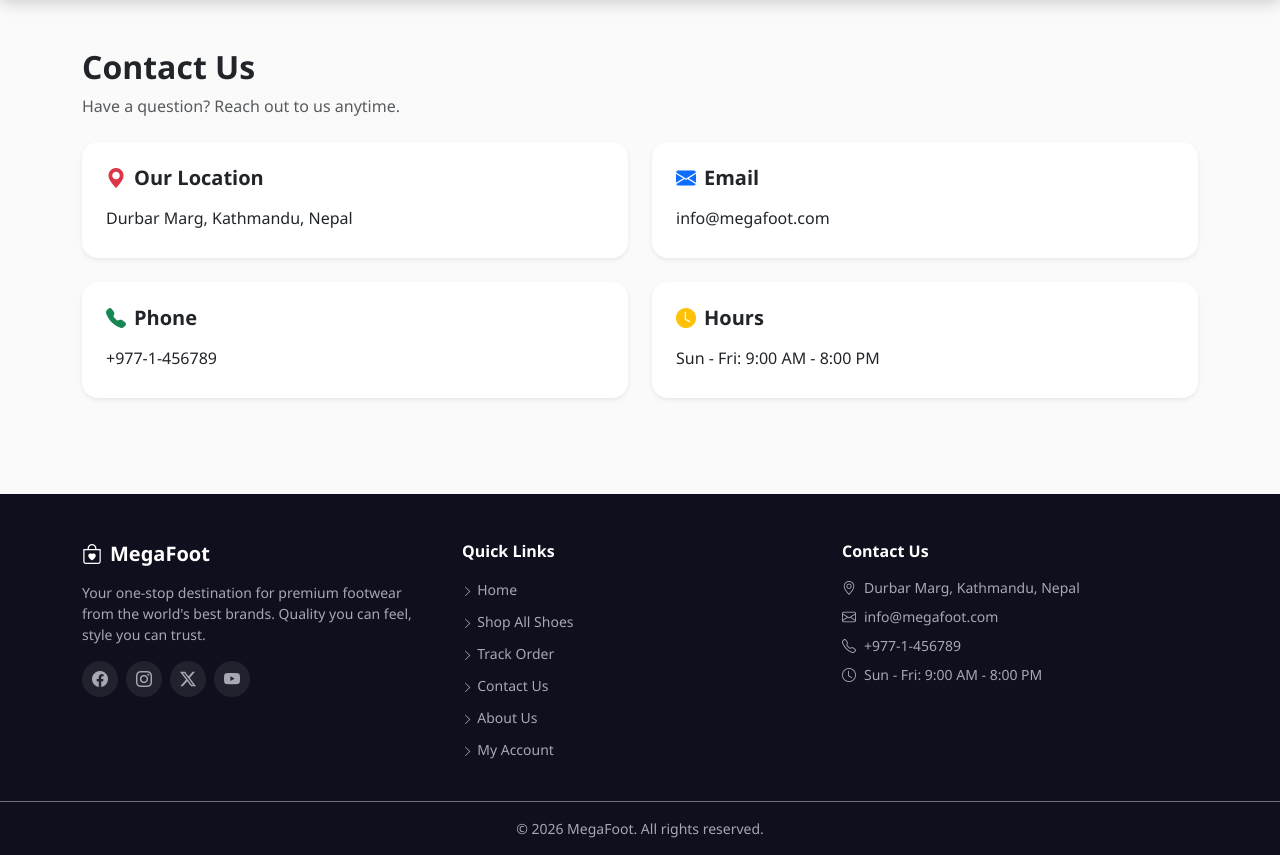
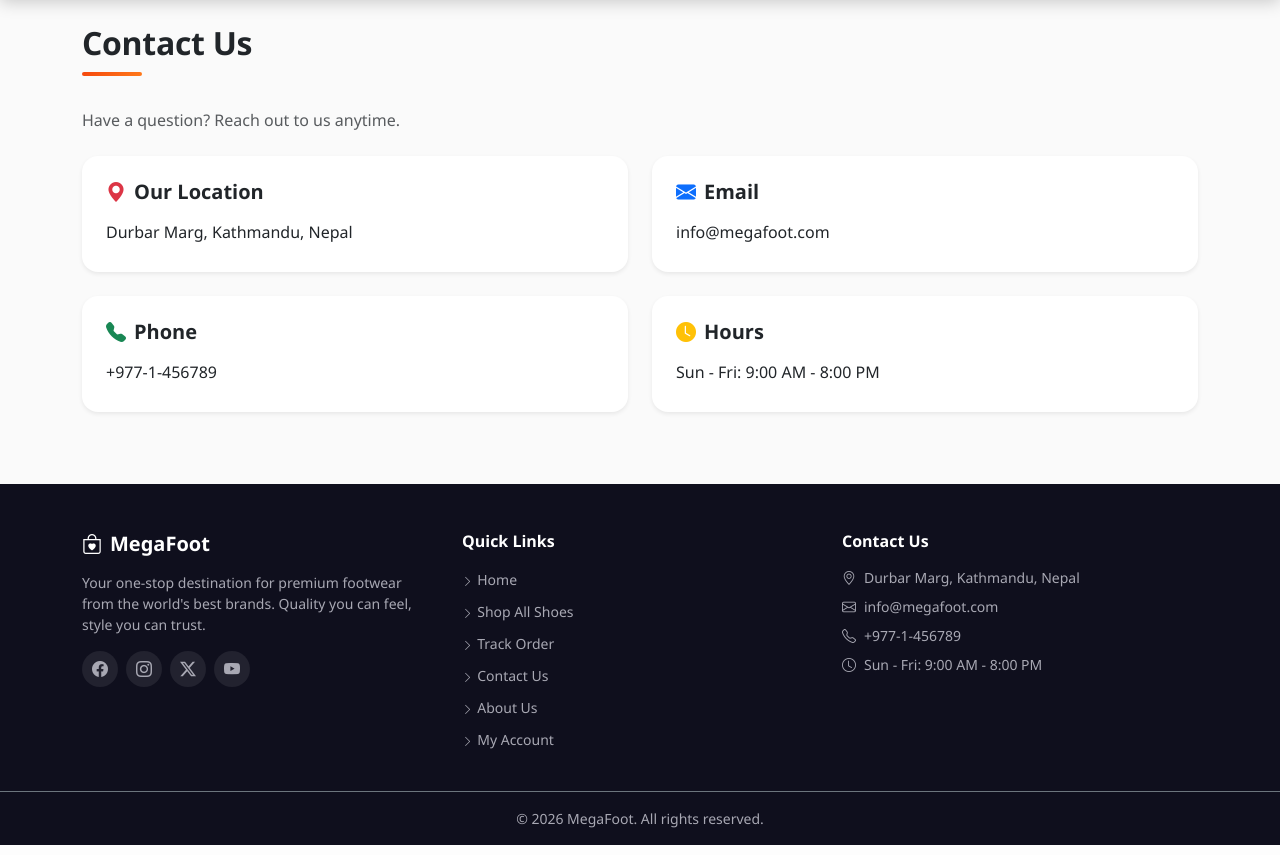
Before and after one commit to Sanskarpra07/shoe_store, a PHP site: page /shoe_store/contact.php in a window 1280 px wide. Shown: the part 83-938 px from the top of the page. Run offline with PHP 8.4, Linux system fonts and the light colour scheme; some libraries are stand-ins or nearby versions.

Commit message:
style(frontend): enhance contact page structure with additional comments and section headers

```diff
--- a/frontend/contact.php
+++ b/frontend/contact.php
@@ -1,9 +1,19 @@
 <?php
+/**
+ * --------------------------------------------------------------------------
+ * Contact Us - MegaFoot Storefront
+ * --------------------------------------------------------------------------
+ * Displays store contact details including address, email, phone, and
+ * business hours so customers can reach out for support.
+ * --------------------------------------------------------------------------
+ */
+// ---------- Shared bootstrap ----------
 require_once __DIR__ . '/../backend/auth_helper.php';
 $active = 'contact';
 ?>
 <!DOCTYPE html>
 <html lang="en">
+<!-- ======== <head> ======== -->
 <head>
     <meta charset="UTF-8">
     <link rel="icon" type="image/png" href="assets/img/favicon.png">
@@ -15,9 +25,12 @@ $active = 'contact';
     <link href="assets/css/frontend.css" rel="stylesheet">
 </head>
 <body>
+    <!-- ======== Navbar ======== -->
     <?php frontend_navbar('contact'); ?>
-    <div class="container py-5">
-        <h2 class="fw-bold mb-2">Contact Us</h2>
+
+    <!-- ======== Page Content ======== -->
+    <div class="container py-4">
+        <h2 class="section-title">Contact Us</h2>
         <p class="text-muted mb-4">Have a question? Reach out to us anytime.</p>
         <div class="row g-4">
             <div class="col-md-6">
@@ -46,7 +59,11 @@ $active = 'contact';
             </div>
         </div>
     </div>
+
+    <!-- ======== Footer ======== -->
     <?php frontend_footer(); ?>
+
+    <!-- ======== Scripts ======== -->
     <script src="https://cdn.jsdelivr.net/npm/bootstrap@5.3.3/dist/js/bootstrap.bundle.min.js"></script>
 </body>
 </html>
```
